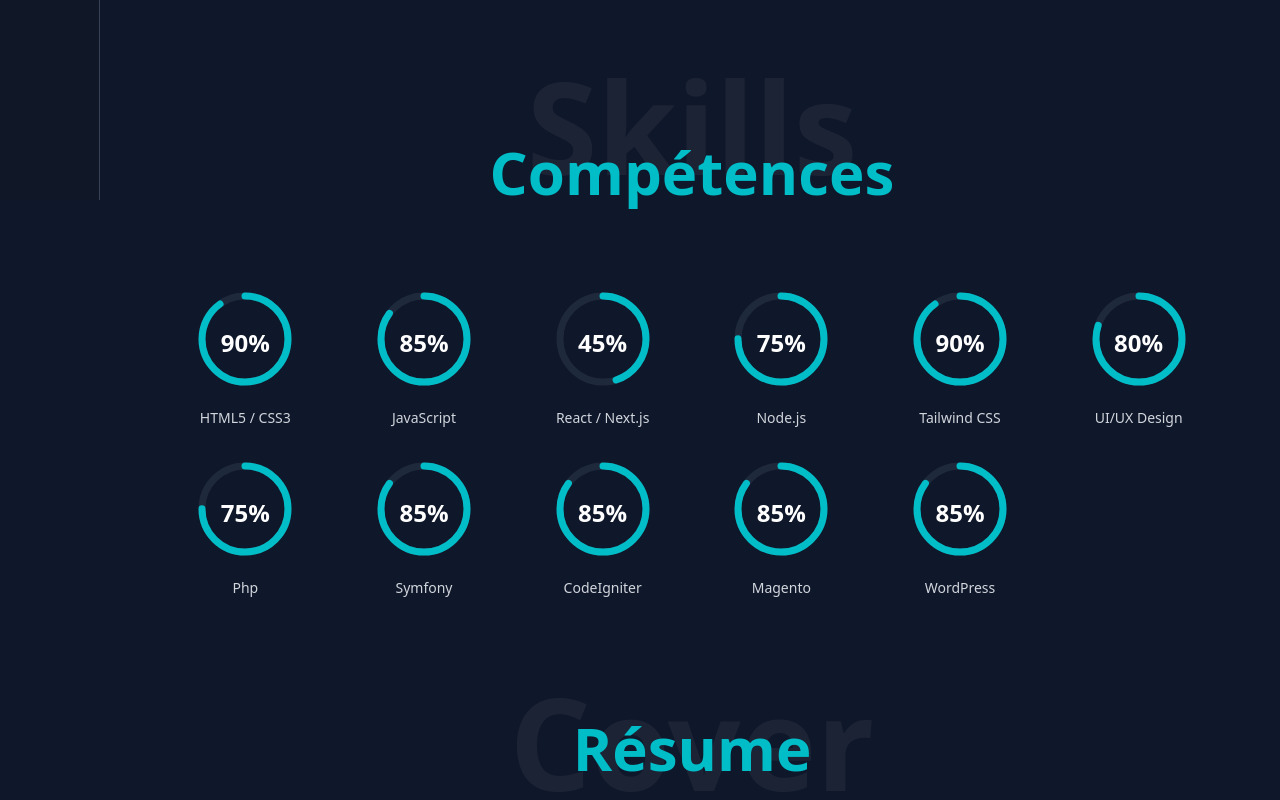
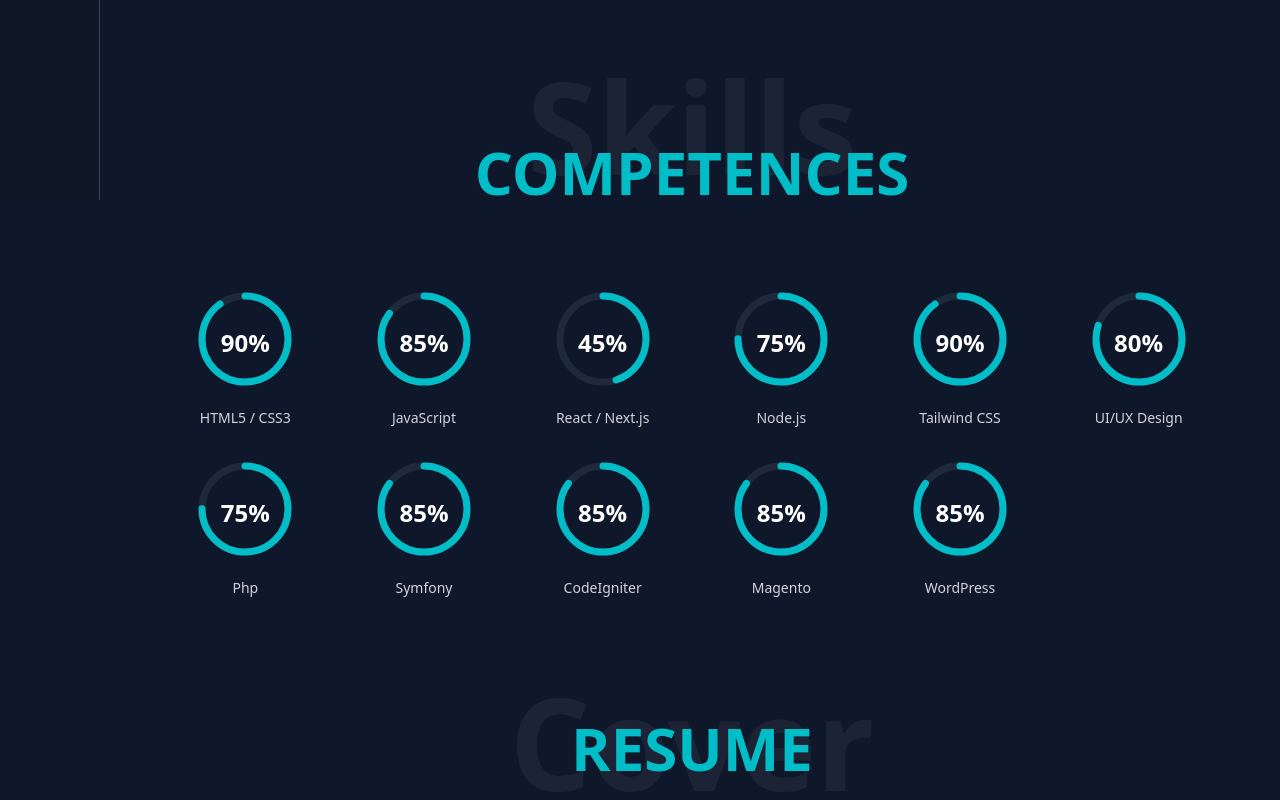
Before and after one commit to HobyNyAina/MyPortfolio, a Next.js app: page /about in a window 1280 px wide. Shown: the part 600-1400 px from the top of the page. Built offline with nearby package versions, Linux system fonts and the light colour scheme.

Commit message:
feat: 'Modif titre'

```diff
--- a/src/app/competence/page.tsx
+++ b/src/app/competence/page.tsx
@@ -34,7 +34,7 @@
                         whileInView={{ opacity: 1, y: 0 }}
                         transition={{ duration: 0.6 }}
                         className="relative text-6xl font-bold mb-20 z-10"
-                    ><span className="text-[#00BDC8]">Compétences</span>
+                    ><span className="text-[#00BDC8]">COMPETENCES</span>
                     </motion.h2>
                     <div className="gap-10 items-center z-10 relative">
                         <div className="grid grid-cols-2 sm:grid-cols-3 md:grid-cols-4 lg:grid-cols-6 gap-6 justify-items-center">
--- a/src/app/cover-letter/page.tsx
+++ b/src/app/cover-letter/page.tsx
@@ -23,7 +23,7 @@
             whileInView={{ opacity: 1, y: 0 }}
             transition={{ duration: 0.6 }}
             className="relative text-6xl font-bold mb-16 z-10"
-            ><span className="text-[#00BDC8]">Résume</span>
+            ><span className="text-[#00BDC8]">RESUME</span>
             </motion.h2>
         </div>
         </section>
--- a/src/app/skills/page.tsx
+++ b/src/app/skills/page.tsx
@@ -5,7 +5,7 @@
 
 type SkillCircleProps = {
   label: string;
-  percent: number; // Ex: 88
+  percent: number;
 };
 
 export default function Skills({ label, percent }: SkillCircleProps) {
```
Also changed, not shown: 1 other file (tests, documents, lock files or other folders).
